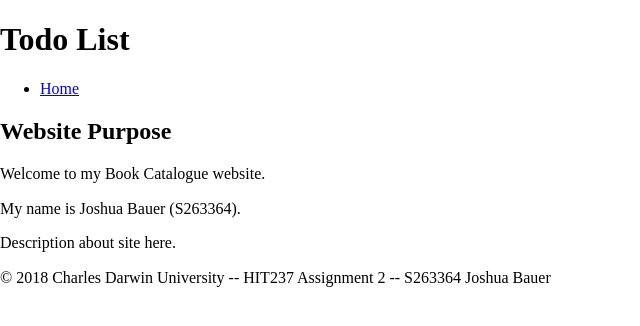
After one commit to jaybeebauer/HIT237-Assignment2, a Django app: page / in a window 1280 px wide. The commit adds this page. Shown: the top 326 px of the page, without its empty margins (0-640 px from the left). Run offline with Django 3.2, Linux system fonts and the light colour scheme; some libraries are stand-ins or nearby versions.

Commit message:
-Created site base and index html

```diff
--- a/HIT237-Assignment2/HIT237_Assignment2/urls.py
+++ b/HIT237-Assignment2/HIT237_Assignment2/urls.py
@@ -4,6 +4,7 @@ Definition of urls for HIT237_Assignment2.
 
 from django.conf.urls import include, url
 from django.contrib import admin
+from TodoList import views
 
 # Uncomment the next two lines to enable the admin:
 # from django.contrib import admin
@@ -11,4 +12,5 @@ from django.contrib import admin
 
 urlpatterns = [
     url(r'^admin/', admin.site.urls),
+    url(r'^$', views.home, name='home'),
 ]
--- a/HIT237-Assignment2/TodoList/templates/index.html
+++ b/HIT237-Assignment2/TodoList/templates/index.html
@@ -1,9 +1,14 @@
-<html>
-<head><title></title></head>
+{% extends "site_base.html" %}
+{% load static %}
 
-<body>
+{% block page_title %}Todo List{% endblock %}
 
-{{ content }}
+{% block page_heading_title %}<h1>Todo List</h1>{% endblock %}
 
-</body>
-</html>
+{% block main_body %}
+<h2 >Website Purpose</h2>
+<p>Welcome to my Book Catalogue website.</p>
+<p>My name is Joshua Bauer (S263364).</p>
+<!--TODO Adjust description -->
+<p>Description about site here.</p>
+{% endblock %}
--- /dev/null
+++ b/HIT237-Assignment2/TodoList/templates/site_base.html
@@ -0,0 +1,48 @@
+<!doctype html>
+<html lang="en">
+    <head>
+        <meta charset="utf-8">
+        <meta http-equiv="x-ua-compatible" content="ie=edge">
+        <title>
+            {% block page_title %}Title Not Supplied{% endblock %}
+        </title>
+        <meta name="description" content="">
+        <meta name="viewport" content="width=device-width, initial-scale=1">
+
+        {% load static %}
+        <!--TODO add static parts -->
+        <link rel="apple-touch-icon" href="{% static 'img/icon.png' %}">
+        <link rel="shortcut ico" href="{% static 'img/favicon.ico' %}" type="image/x-icon">
+        <link rel="stylesheet" href="{% static 'css/normalize.css' %}">
+        <link rel="stylesheet" href="{% static 'css/main.css' %}">
+    </head>
+    <body>
+        <!--[if lte IE 9]>
+            <p class="browserupgrade">You are using an <strong>outdated</strong> browser. Please <a href="https://browsehappy.com/">upgrade your browser</a> to improve your experience and security.</p>
+        <![endif]-->
+      <header>
+      {% block page_heading_title %}<h1>ERROR: No Heading Supplied</h1>{% endblock %}
+      <nav>
+        <ul>
+          <li><a href="{% url 'home' %}">Home</a>
+       </ul>
+      </nav>
+      </header>
+     <main>
+      <section>
+        {% block main_body %}
+        <h2 >Missing Subtitle</h2>
+        <p>ERROR: Content not available</p>
+        {% endblock %}
+      </section>
+    </main>
+
+
+
+        <footer>
+        <div>
+            <p>&copy; 2018 Charles Darwin University  --  HIT237 Assignment 2 --  S263364 Joshua Bauer</p>
+         </div>
+        </footer>
+    </body>
+</html>
--- a/HIT237-Assignment2/TodoList/views.py
+++ b/HIT237-Assignment2/TodoList/views.py
@@ -1,3 +1,5 @@
 from django.shortcuts import render
 
 # Create your views here.
+def home(request):
+    return render(request, 'index.html')
```
Also changed, not shown: 1 other file.
